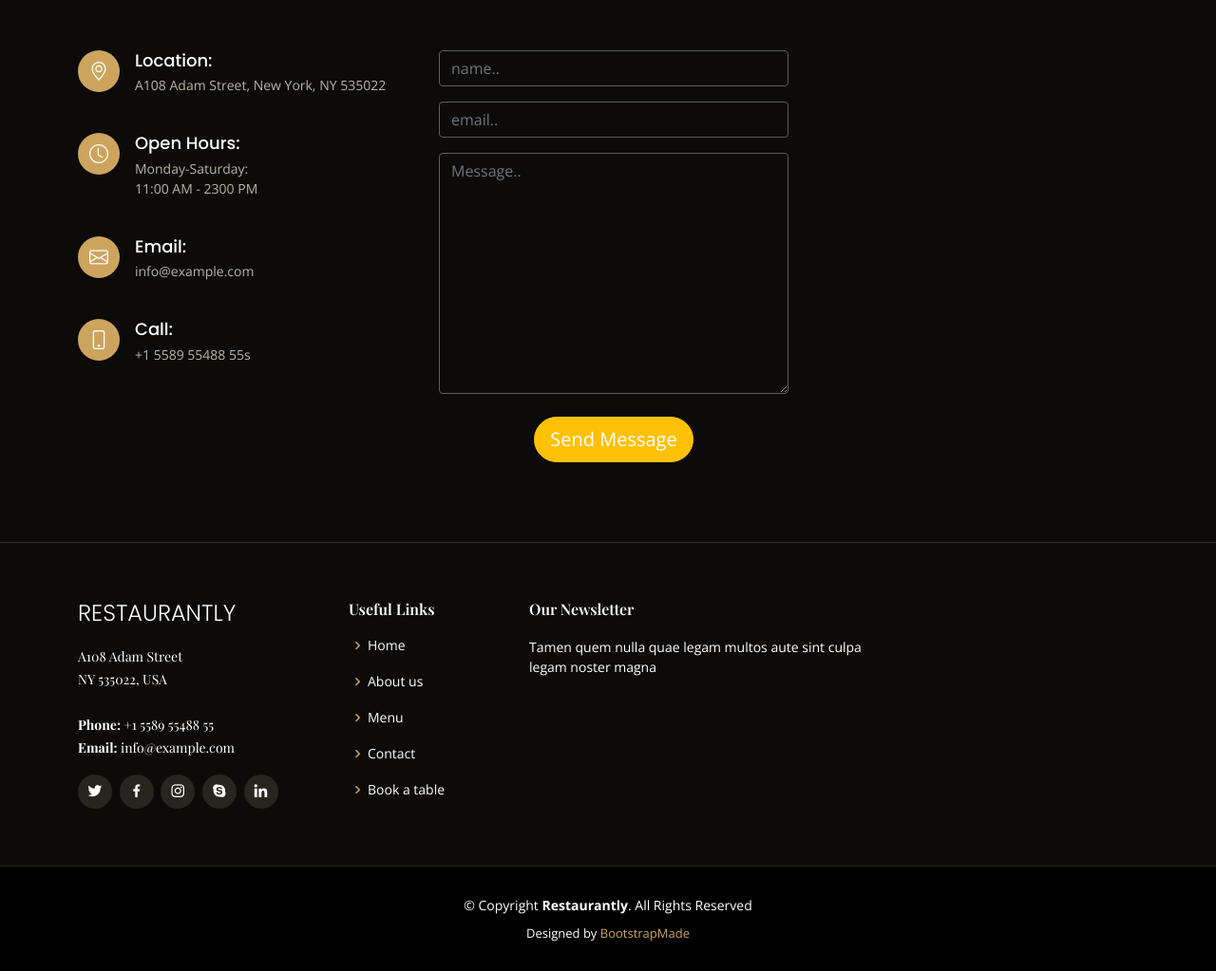
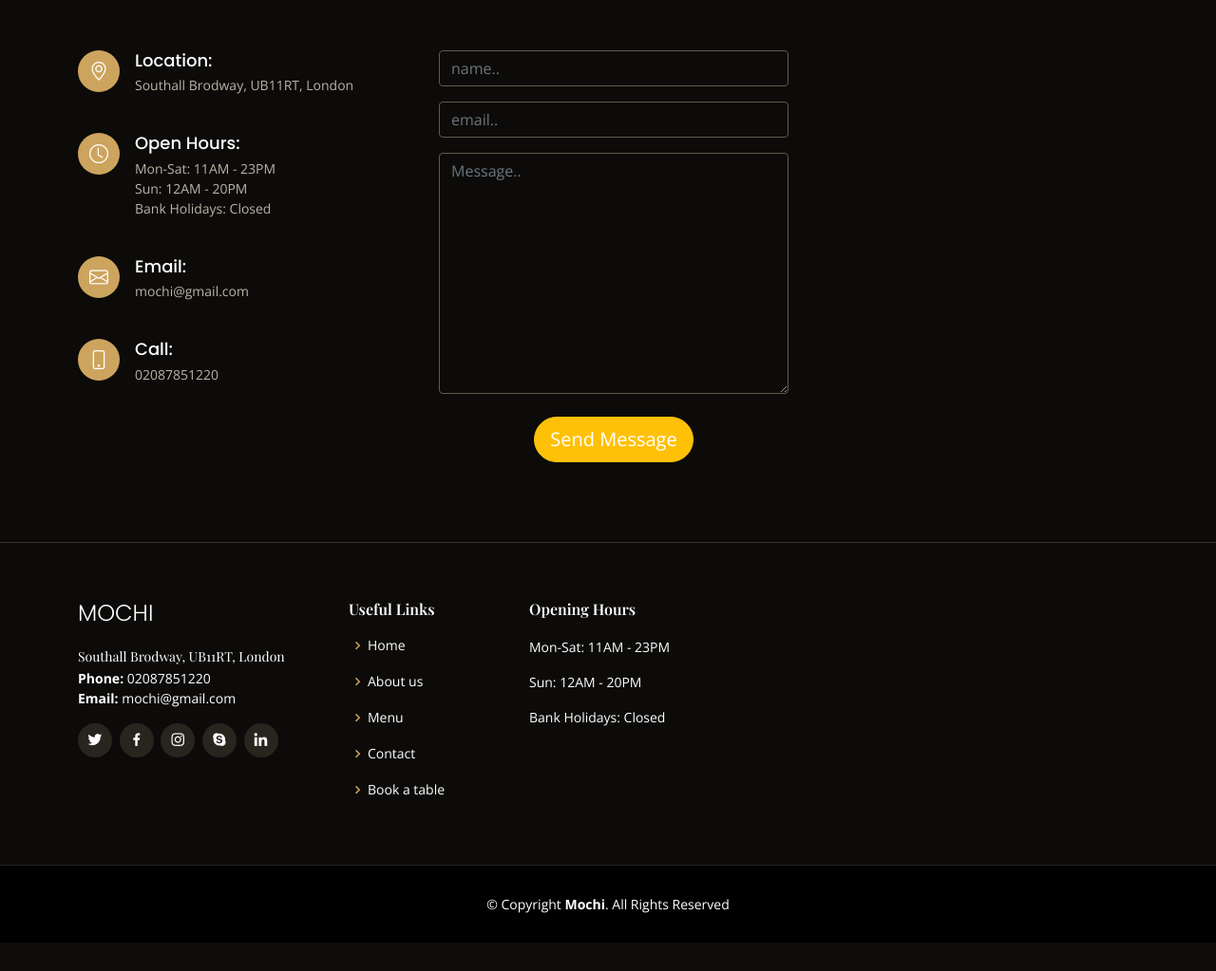
Before and after one commit to preetbhullar90/restaurant-reservation, a Django app: page / in a window 1280 px wide. Shown: the part 2803-3826 px from the top of the page at 95% size. After the commit the page ends 3796 px from the top, so only its background shows below. Run offline with Django 3.2, Linux system fonts and the light colour scheme; data comes from the database, SQL or seed files in the repository; data that the repository does not hold is empty; some libraries are stand-ins or nearby versions; some web fonts are replaced.

Commit message:
add title of the website with logo in base.html file

```diff
--- a/home/templates/home/home.html
+++ b/home/templates/home/home.html
@@ -172,28 +172,27 @@
             <div class="address">
               <i class="bi bi-geo-alt"></i>
               <h4>Location:</h4>
-              <p>A108 Adam Street, New York, NY 535022</p>
+              <p> Southall Brodway, UB11RT, London</p>
             </div>
 
             <div class="open-hours">
               <i class="bi bi-clock"></i>
               <h4>Open Hours:</h4>
-              <p>
-                Monday-Saturday:<br>
-                11:00 AM - 2300 PM
-              </p>
+              <p>Mon-Sat: 11AM - 23PM</p>
+              <p>Sun: 12AM - 20PM</p>
+              <p>Bank Holidays: Closed</p>
             </div>
 
             <div class="email">
               <i class="bi bi-envelope"></i>
               <h4>Email:</h4>
-              <p>info@example.com</p>
+              <p>mochi@gmail.com</p>
             </div>
 
             <div class="phone">
               <i class="bi bi-phone"></i>
               <h4>Call:</h4>
-              <p>+1 5589 55488 55s</p>
+              <p>02087851220</p>
             </div>
 
           </div>
--- a/templates/base.html
+++ b/templates/base.html
@@ -6,12 +6,12 @@
   <meta charset="utf-8">
   <meta content="width=device-width, initial-scale=1.0" name="viewport">
 
-  <title>Restaurantly Bootstrap Template - Index</title>
+  <title>Mochi</title>
   <meta content="" name="description">
   <meta content="" name="keywords">
 
   <!-- Favicons -->
-  <link href="{% static 'img/favicon.png'%}" rel="icon">
+  <link href="{% static 'img/restaurant-icon.png'%}" rel="icon">
   <link href="{% static 'img/apple-touch-icon.png'%}" rel="apple-touch-icon">
 
   <!-- Google Fonts -->
@@ -51,7 +51,7 @@
     <div class="container d-flex justify-content-center justify-content-md-between">
 
       <div class="contact-info d-flex align-items-center">
-        <i class="bi bi-phone d-flex align-items-center"><span>+1 5589 55488 55</span></i>
+        <i class="bi bi-phone d-flex align-items-center"><span>02087851220</span></i>
         <i class="bi bi-clock d-flex align-items-center ms-4"><span> Mon-Sat: 11AM - 23PM</span></i>
       </div>
 
@@ -63,7 +63,7 @@
   <header id="header" class="fixed-top d-flex align-items-cente">
     <div class="container-fluid container-xl d-flex align-items-center justify-content-lg-between">
 
-      <h1 class="logo me-auto me-lg-0"><a href="{% url 'home:home' %}">Restaurantly</a></h1>
+      <h1 class="logo me-auto me-lg-0"><a href="{% url 'home:home' %}">Mochi</a></h1>
       <!-- Uncomment below if you prefer to use an image logo -->
       <!-- <a href="index.html" class="logo me-auto me-lg-0"><img src="assets/img/logo.png" alt="" class="img-fluid"></a>-->
 
@@ -73,23 +73,6 @@
           <li><a class="nav-link scrollto" href="{% url 'aboutus:aboutus_list' %}">About</a></li>
           <li><a class="nav-link scrollto" href="{% url 'menu:meal_list' %}">Menu</a></li>
           <li><a class="nav-link scrollto" href="{% url 'reservation:reserve_table' %}">Your booking</a></li>
-          <li class="dropdown"><a href="#"><span>Drop Down</span> <i class="bi bi-chevron-down"></i></a>
-            <ul>
-              <li><a href="#">Drop Down 1</a></li>
-              <li class="dropdown"><a href="#"><span>Deep Drop Down</span> <i class="bi bi-chevron-right"></i></a>
-                <ul>
-                  <li><a href="#">Deep Drop Down 1</a></li>
-                  <li><a href="#">Deep Drop Down 2</a></li>
-                  <li><a href="#">Deep Drop Down 3</a></li>
-                  <li><a href="#">Deep Drop Down 4</a></li>
-                  <li><a href="#">Deep Drop Down 5</a></li>
-                </ul>
-              </li>
-              <li><a href="#">Drop Down 2</a></li>
-              <li><a href="#">Drop Down 3</a></li>
-              <li><a href="#">Drop Down 4</a></li>
-            </ul>
-          </li>
           <li><a class="nav-link scrollto" href="{% url 'contact:send_email' %}">Contact</a></li>
           {% if user.is_authenticated %}
           <span class="nav-link scrollto">Hello, {{request.user}}</span>
@@ -111,7 +94,7 @@
     <div class="container position-relative text-center text-lg-start" data-aos="zoom-in" data-aos-delay="100">
       <div class="row">
         <div class="col-lg-8">
-          <h1>Welcome to <span>Restaurantly</span></h1>
+          <h1>Welcome to <span>Mochi</span></h1>
           <h2>Delivering great food for more than 18 years!</h2>
 
           <div class="btns">
@@ -146,19 +129,18 @@
 
           <div class="col-lg-3 col-md-6">
             <div class="footer-info">
-              <h3>Restaurantly</h3>
+              <h3>Mochi</h3>
               <p>
-                A108 Adam Street <br>
-                NY 535022, USA<br><br>
-                <strong>Phone:</strong> +1 5589 55488 55<br>
-                <strong>Email:</strong> info@example.com<br>
+                <p> Southall Brodway, UB11RT, London</p>
+                <strong>Phone:</strong> 02087851220<br>
+                <strong>Email:</strong> mochi@gmail.com<br>
               </p>
               <div class="social-links mt-3">
-                <a href="#" class="twitter"><i class="bx bxl-twitter"></i></a>
-                <a href="#" class="facebook"><i class="bx bxl-facebook"></i></a>
-                <a href="#" class="instagram"><i class="bx bxl-instagram"></i></a>
-                <a href="#" class="google-plus"><i class="bx bxl-skype"></i></a>
-                <a href="#" class="linkedin"><i class="bx bxl-linkedin"></i></a>
+                <a href="https://www.twitter.com" target="_blank" class="twitter"><i class="bx bxl-twitter"></i></a>
+                <a href="https://www.facebook.com" target="_blank" class="facebook"><i class="bx bxl-facebook"></i></a>
+                <a href="https://www.instagram.com" target="_blank" class="instagram"><i class="bx bxl-instagram"></i></a>
+                <a href="https://www.skype.com" target="_blank" class="google-plus"><i class="bx bxl-skype"></i></a>
+                <a href="https://www.linkedin.com" target="_blank" class="linkedin"><i class="bx bxl-linkedin"></i></a>
               </div>
             </div>
           </div>
@@ -178,8 +160,10 @@
 
 
           <div class="col-lg-4 col-md-6 footer-newsletter">
-            <h4>Our Newsletter</h4>
-            <p>Tamen quem nulla quae legam multos aute sint culpa legam noster magna</p>
+            <h4>Opening Hours</h4>
+             <p>Mon-Sat: 11AM - 23PM</p>
+            <p>Sun: 12AM - 20PM</p>
+            <p>Bank Holidays: Closed</p>
 
 
           </div>
@@ -190,15 +174,9 @@
 
     <div class="container">
       <div class="copyright">
-        &copy; Copyright <strong><span>Restaurantly</span></strong>. All Rights Reserved
+        &copy; Copyright <strong><span>Mochi</span></strong>. All Rights Reserved
       </div>
-      <div class="credits">
-        <!-- All the links in the footer should remain intact. -->
-        <!-- You can delete the links only if you purchased the pro version. -->
-        <!-- Licensing information: https://bootstrapmade.com/license/ -->
-        <!-- Purchase the pro version with working PHP/AJAX contact form: https://bootstrapmade.com/restaurantly-restaurant-template/ -->
-        Designed by <a href="https://bootstrapmade.com/">BootstrapMade</a>
-      </div>
+
     </div>
   </footer><!-- End Footer -->
 
```
